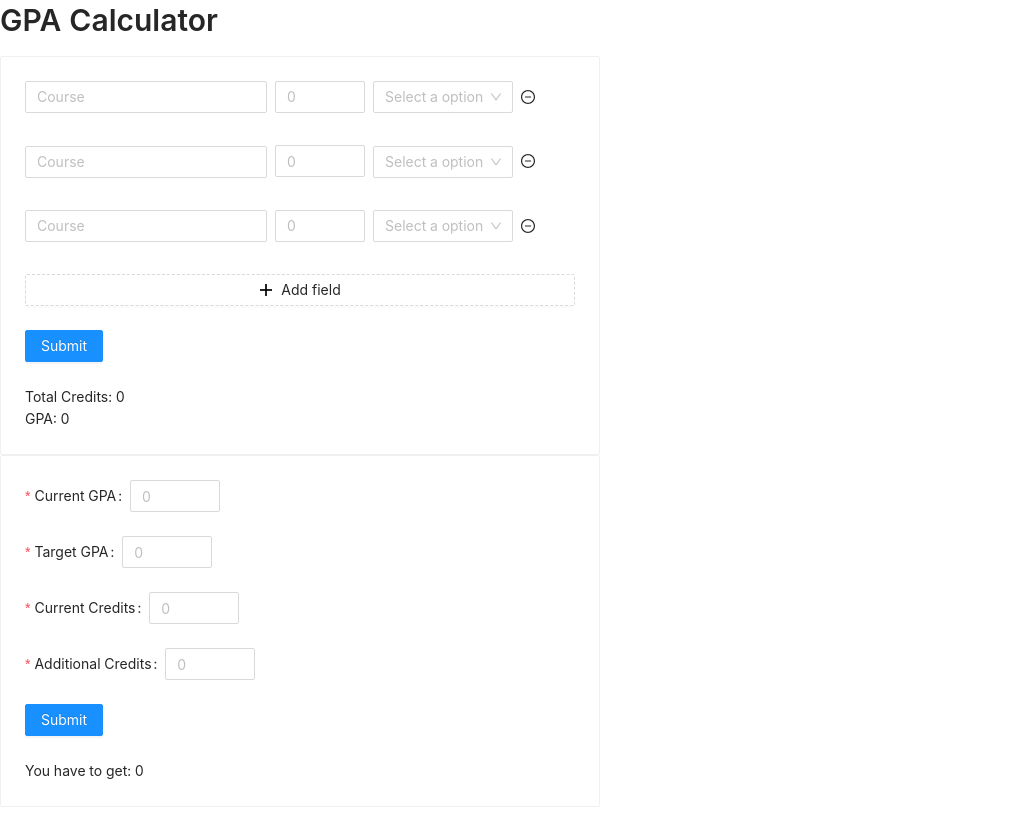
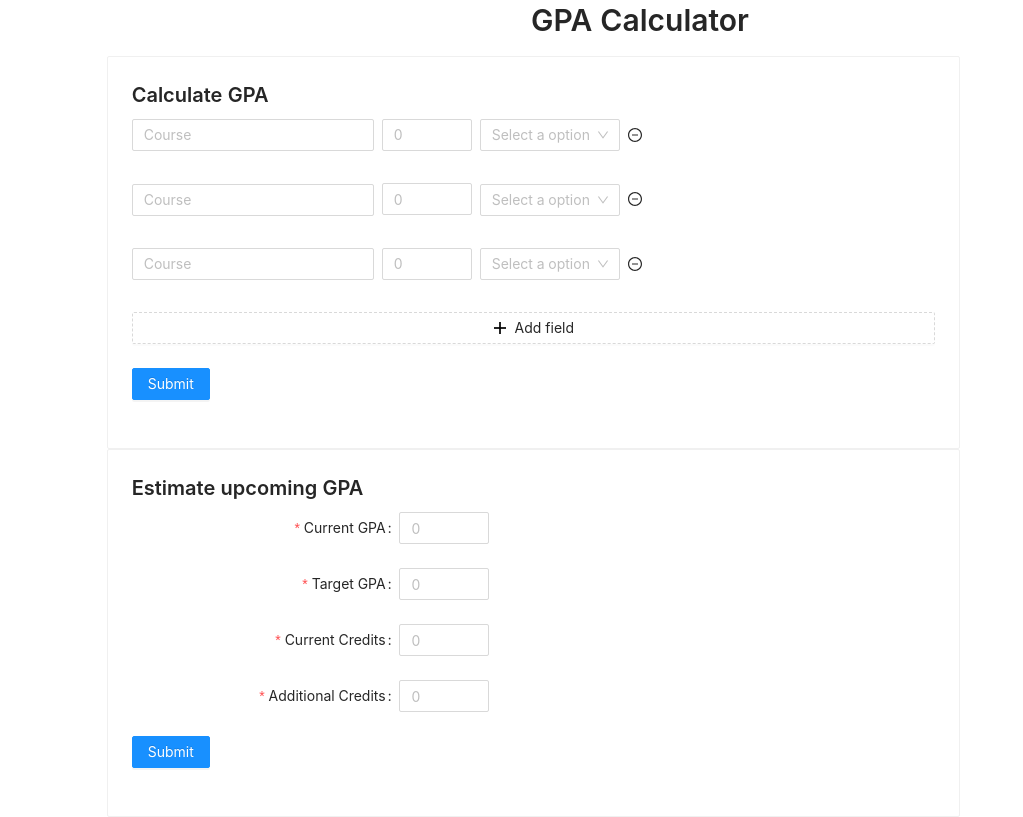
Before and after one commit to Okamon0427/gpa-calculator, a React (Create React App) app: page / in a window 1280 px wide. Shown: the whole page, without its empty margins (0-1023 px from the left). Built offline with nearby package versions, Linux system fonts and the light colour scheme.

Commit message:
Change layout

```diff
--- a/src/App.tsx
+++ b/src/App.tsx
@@ -1,11 +1,11 @@
 import React, { useState } from 'react';
-import { Card, Typography } from 'antd';
+import { Col, Row, Typography } from 'antd';
 import GPAForm from './components/GPAForm';
 import GPAPredictForm from './components/GPAPredictForm';
 import { addScore, calcGPA, calcAdditionalGPA } from './utils/functions';
 import 'antd/dist/antd.css'
 
-const { Title, Text } = Typography;
+const { Title } = Typography;
 
 const App: React.FC = () => {
   const [credit, setCredit] = useState<number>(0);
@@ -32,11 +32,25 @@ const App: React.FC = () => {
 
   return (
     <>
-      <Title level={2}>
-        GPA Calculator
-      </Title>
-      <GPAForm onSubmit={onSubmit1} credit={credit} GPA={GPA} />
-      <GPAPredictForm onSubmit={onSubmit2} additionalGPA={additionalGPA} />
+      <Row>
+        {/* <Col xs={2} md={8} /> */}
+        <Col span={24}>
+          <Title style={{ textAlign: 'center' }} level={2}>
+            GPA Calculator
+          </Title>
+        </Col>
+        {/* <Col xs={2} md={8} /> */}
+      </Row>
+      <Row>
+        <Col xs={0} lg={2} />
+        <Col xs={24} md={16}>
+          <GPAForm onSubmit={onSubmit1} credit={credit} GPA={GPA} />
+          <GPAPredictForm onSubmit={onSubmit2} additionalGPA={additionalGPA} />
+        </Col>
+        <Col xs={0} md={6} lg={4}>
+        </Col>
+        <Col xs={0} lg={2} />
+      </Row>
     </>
   );
 }
--- a/src/components/GPAForm.tsx
+++ b/src/components/GPAForm.tsx
@@ -2,7 +2,7 @@ import { Card, Form, Input, InputNumber, Button, Select, Space, Typography } fro
 import { MinusCircleOutlined, PlusOutlined } from '@ant-design/icons';
 
 const { Option } = Select;
-const { Text } = Typography;
+const { Text, Title } = Typography;
 
 interface Props {
   onSubmit: (values: any) => void;
@@ -12,7 +12,8 @@ interface Props {
 
 const GPAForm: React.FC<Props> = ({ onSubmit, credit, GPA }: Props) => {
   return (
-    <Card style={{ width: 600 }}>
+    <Card>
+      <Title level={4}>Calculate GPA</Title>
       <Form
         name="dynamic_form_nest_item"
         onFinish={onSubmit}
@@ -80,9 +81,13 @@ const GPAForm: React.FC<Props> = ({ onSubmit, credit, GPA }: Props) => {
           </Button>
         </Form.Item>
       </Form>
-      <Text>Total Credits: {credit}</Text>
-        <br />
-      <Text>GPA: {GPA}</Text>
+      {credit > 0 && GPA > 0 ? (
+        <>
+          <Text>Total Credits: {credit}</Text>
+          <br />
+          <Text>GPA: {GPA}</Text>
+        </>
+      ) : null}
     </Card>
   );
 };
--- a/src/components/GPAPredictForm.tsx
+++ b/src/components/GPAPredictForm.tsx
@@ -1,6 +1,11 @@
 import { Button, Card, Form, InputNumber, Typography } from 'antd';
 
-const { Text } = Typography;
+const { Text, Title } = Typography;
+
+const layout = {
+  labelCol: { span: 8 },
+  wrapperCol: { span: 16 },
+};
 
 interface Props {
   onSubmit: (values: any) => void;
@@ -9,8 +14,10 @@ interface Props {
 
 const GPAPredictForm: React.FC<Props> = ({ onSubmit, additionalGPA }: Props) => {
   return (
-    <Card style={{ width: 600 }}>
+    <Card>
+      <Title level={4}>Estimate upcoming GPA</Title>
       <Form
+        {...layout}
         name="basic"
         onFinish={onSubmit}
       >
@@ -48,7 +55,9 @@ const GPAPredictForm: React.FC<Props> = ({ onSubmit, additionalGPA }: Props) =>
           </Button>
         </Form.Item>
       </Form>
-      <Text>You have to get: {additionalGPA}</Text>
+      {additionalGPA > 0 ? (
+        <Text>You have to get: {additionalGPA}</Text>
+      ) : null}
     </Card>
   );
 };
```
